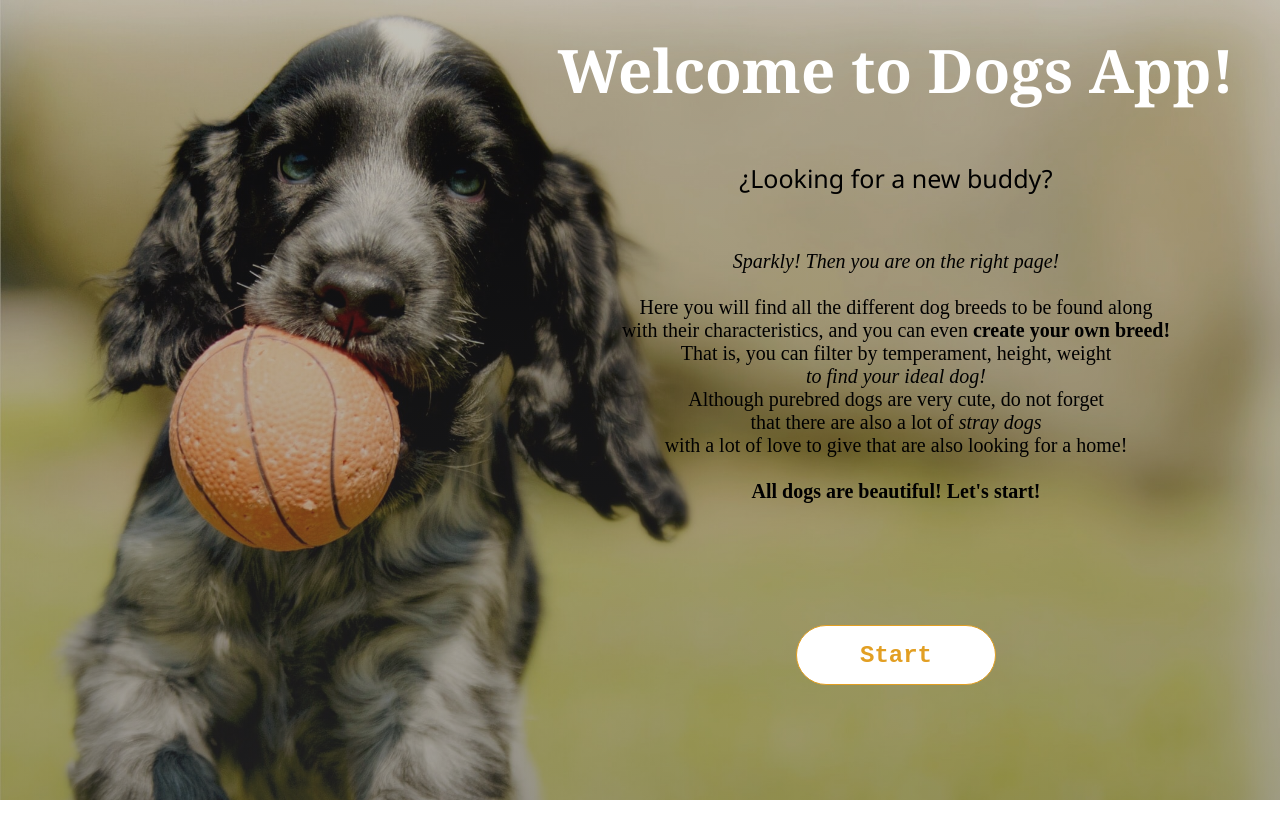
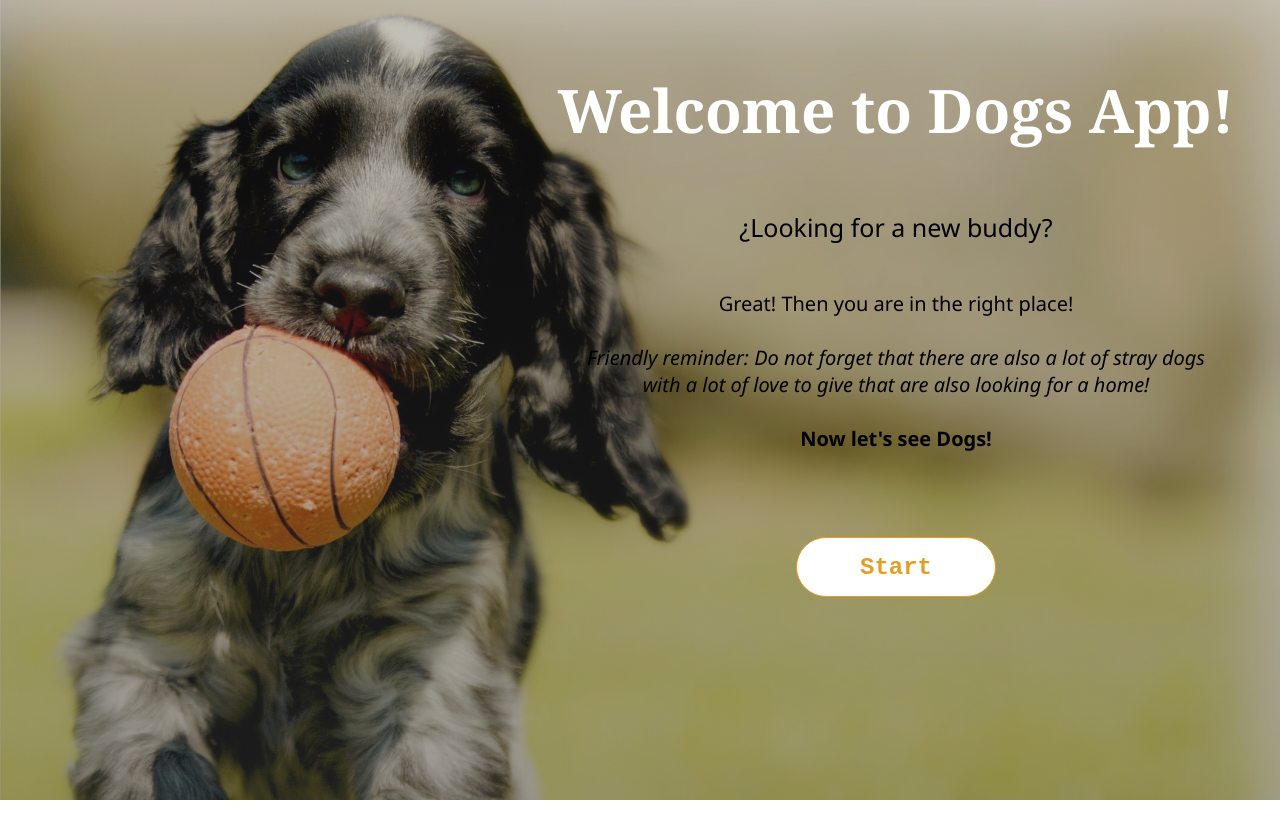
Before and after one commit to rociojalil/PI-Dogs, a React (Create React App) app in the folder PI-Dogs/client/: page / in a window 1280 px wide. Shown: the top 838 px of the page. Built offline with nearby package versions, Linux system fonts and the light colour scheme.

Commit message:
final landing

```diff
--- a/PI-Dogs/client/src/components/LandingPage/Landing.jsx
+++ b/PI-Dogs/client/src/components/LandingPage/Landing.jsx
@@ -10,24 +10,20 @@ function Landing() {
         <div className={styles.body}>
              <div className={styles.title}>
                 <h1>Welcome to Dogs App!</h1>
-
                      <p className={styles.texto}>
                         ¿Looking for a new buddy? <br></br>
                     </p>
 
                     <p className={styles.parra}>
-                        <i>Sparkly! Then you are on the right page!</i> <br></br> <br />
-                    Here you will find all the different dog breeds to be found along <br></br>
-                    with their characteristics, and you can even <b>create your own breed!</b> <br></br>
-                    That is, you can filter by temperament, height, weight <br></br>
-                    <i>to find your ideal dog!</i> <br></br>
-                    Although purebred dogs are very cute, do not forget <br></br>
-                    that there are also a lot of <i>stray dogs</i><br></br>
-                    with a lot of love to give that are also looking for a home! <br></br><br></br>
-                    <b>All dogs are beautiful! Let's start!</b><br></br><br />
+                        Great! Then you are in the right place!
+                         <br></br> <br />
+                        <i>Friendly reminder: Do not forget that there are also a lot of <i>stray dogs</i>
+                        <br></br>
+                        with a lot of love to give that are also looking for a home!</i>
+                        <br></br> <br></br>
+                        <b>Now let's see Dogs! </b>
                     </p>
                         <Link to='/home' style={{ color: "black", textDecoration: "none" }}>
-
                             <div className={styles.main}>
                                 <button className={styles.btn}>
                                          Start
@@ -35,7 +31,6 @@ function Landing() {
                             </div>
                         </Link>
                 </div>
-
             </div>
          </LazyLoad>
     )
--- a/PI-Dogs/client/src/components/LandingPage/Landing.module.css
+++ b/PI-Dogs/client/src/components/LandingPage/Landing.module.css
@@ -43,7 +43,7 @@
         /* text-shadow: -2px -2px 1px #000, 2px 2px 1px #000, -2px 2px 1px #000, 2px -2px 1px #000; */
         /* text-shadow: -2px -2px 1px #000; */
     position: relative;
-    top: 20%;
+    top: 25%;
     width: 100%;
     margin-top: -180px !important;
     left: 20%;
@@ -59,7 +59,7 @@
     text-align: center;
     font-size: 25px;
     position: absolute;
-    top: 15%;
+    top: 16%;
     width: 100%;
 
 
@@ -67,7 +67,7 @@
 .parra{
     color: black;
     /* font: bold 90% monospace; */
-    font-family: cursive;
+    font-family: "Segoe UI";
     font-weight: 400;
     display: flexbox;
     text-align: center;
@@ -89,7 +89,7 @@
 
 
 .btn {
-    top: 18%;
+    top: 2%;
    width: 200px;
    height: 60px;
    font-size: 1.5rem;
```
Lines whose indentation alone changed are shown as unchanged.
